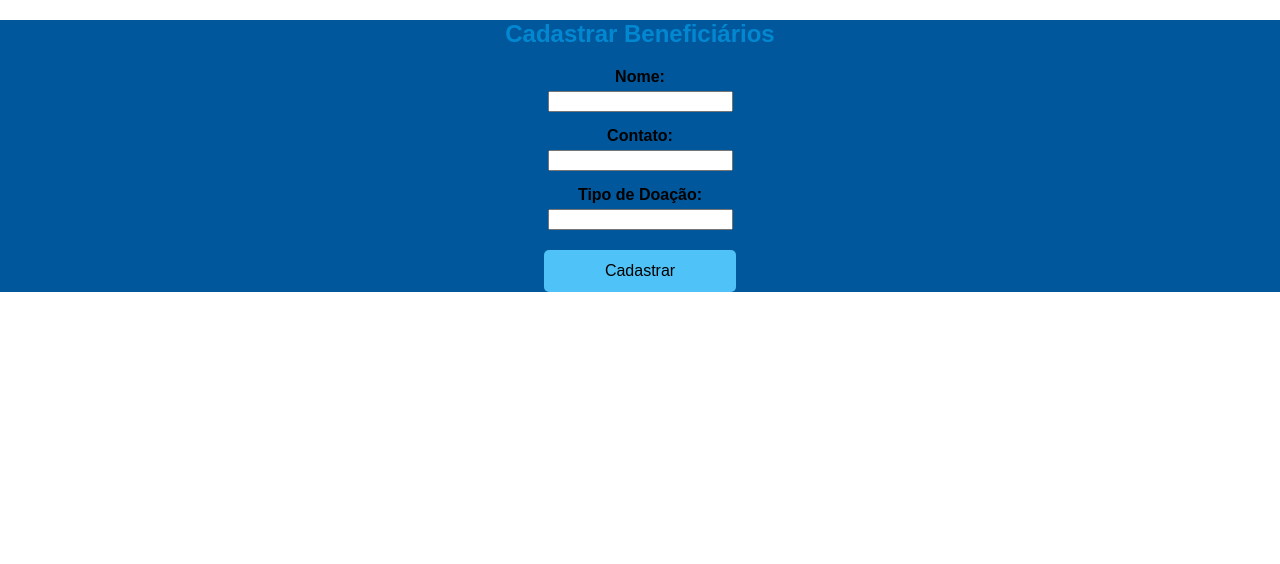
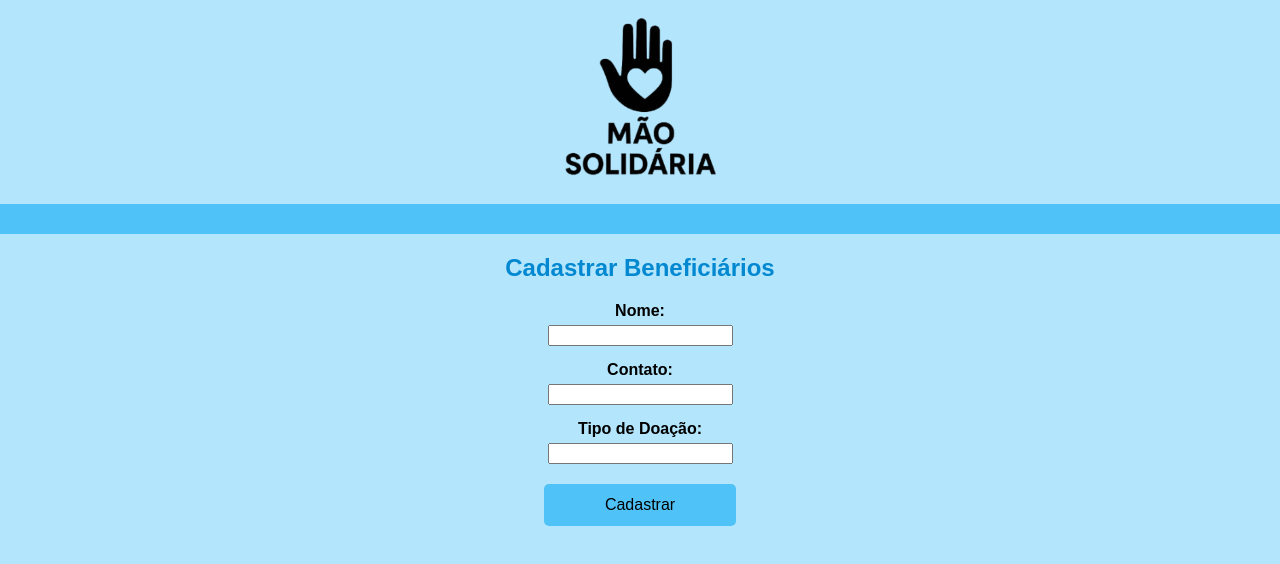
Before and after one commit to laerteferraz/ProjetoMaoSolidaria, a plain HTML site: page pages/index.html in a window 1280 px wide. Drawn offline with Linux system fonts and the light colour scheme.

Commit message:
estilização

```diff
--- a/css/style.css
+++ b/css/style.css
@@ -5,6 +5,7 @@ body {
     background-color: white;
     color: black;
     margin: 0px;
+    background-color: #b3e5fc;
 }
 
 #imagem{
@@ -13,17 +14,17 @@ body {
 }
 
 #header-container {
-    background-color: #b3e5fc;
+    background-color: #4fc3f7;
     padding: 15px;
     text-align: center;
     font-size: 24px;
     font-weight: bold;
-    color: #01579b;
+    color: black;
 
 }
 
 #cadastro-container {
-    background-color: #01579b;
+    background-color: #b3e5fc;
     padding: px;
 
 
--- a/pages/index.html
+++ b/pages/index.html
@@ -8,21 +8,26 @@
 
 </head>
 <body>
-
+    <img src="download.png" alt="logo" id="imagem">
+    <div id="header-container"></div>
     <div id="cadastro-container">
         <h2> Cadastrar Beneficiários</h2>
 
         <label for="nome"> Nome: </label>
         <input type="text" id="nome">
         <br>
+
         <label for="contato"> Contato: </label>
         <input type="text" id="contato">
         <br>
+
         <label for="doacao"> Tipo de Doação: </label>
         <input type="text" id="doacao">
         <br>
+
         <button id="btnEnviar"> Cadastrar </button>
     </div>
+
     <script type="module" src="./../js/cadastroBeneficiarios.js"></script>
 </body>
 </html>
```
Also changed, not shown: pages/listarBeneficiarios.html (+3 -1 lines), pages/Logo.jpeg (added), pages/download.png (added), 1 other file.
